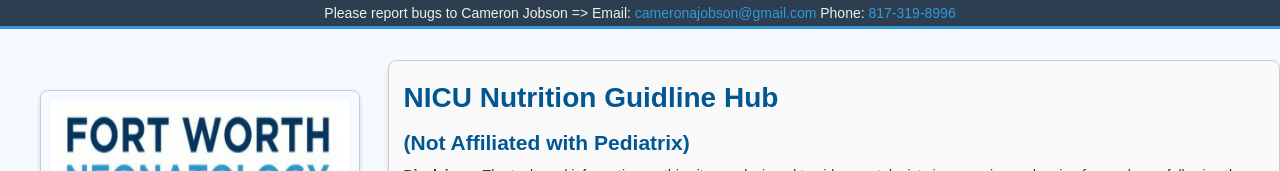
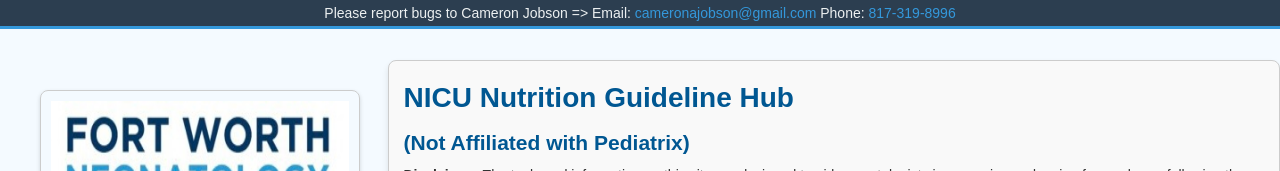
Before and after one commit to cameronjobson/NutritionCalc, a React (Create React App) app: page / in a window 1280 px wide. Shown: the top 171 px of the page. Built offline with nearby package versions, Linux system fonts and the light colour scheme.

Commit message:
fixed typo and bone

```diff
--- a/src/App.js
+++ b/src/App.js
@@ -53,7 +53,7 @@ function App() {
             <div className="first-header">
                 {(<img src={'/images/pediatrixlogo.jpg'} alt="Trophic Feeds" style={{ width: '430px', height: '240px' }} />)}
                 <div className="disclaimer">
-                <h1>NICU Nutrition Guidline Hub</h1>
+                <h1>NICU Nutrition Guideline Hub</h1>
                 <h2>(Not Affiliated with Pediatrix)</h2>
                 <p>
     <strong>Disclaimer:</strong> The tools and information on this site are designed to aid neonatologists in managing and caring for newborns following the Pediatrix Fort Worth guidlines. Please note that I am not affiliated with Pediatrix Fort Worth.
--- a/src/MetabolicBone.js
+++ b/src/MetabolicBone.js
@@ -11,7 +11,7 @@ function MetabolicBone(){
     return(
         <ExpandablePanel title="Metabolic Bone Disease">
             <div>
-                {(<img src={'/images/MetaBoneMain.png'} alt="Trophic Feeds" style={{ width: '476px', height: '267px' }} />)}
+                {(<img src={'/images/MetaBoneMain.png'} alt="Trophic Feeds" style={{ width: '576px', height: '367px' }} />)}
             </div>
             <div>
                 <label>
```
Also changed, not shown: public/images/MetaBoneMain.png.
